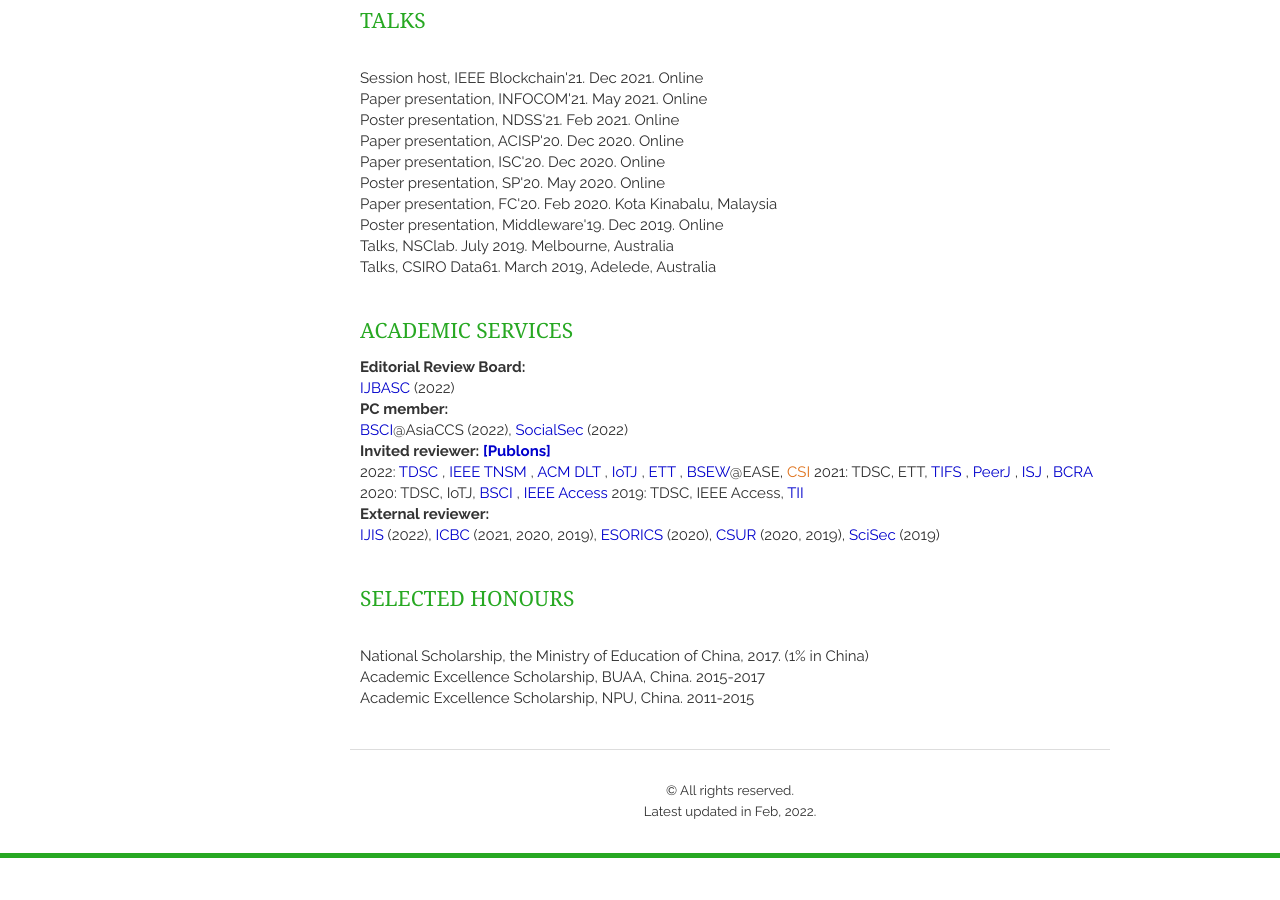
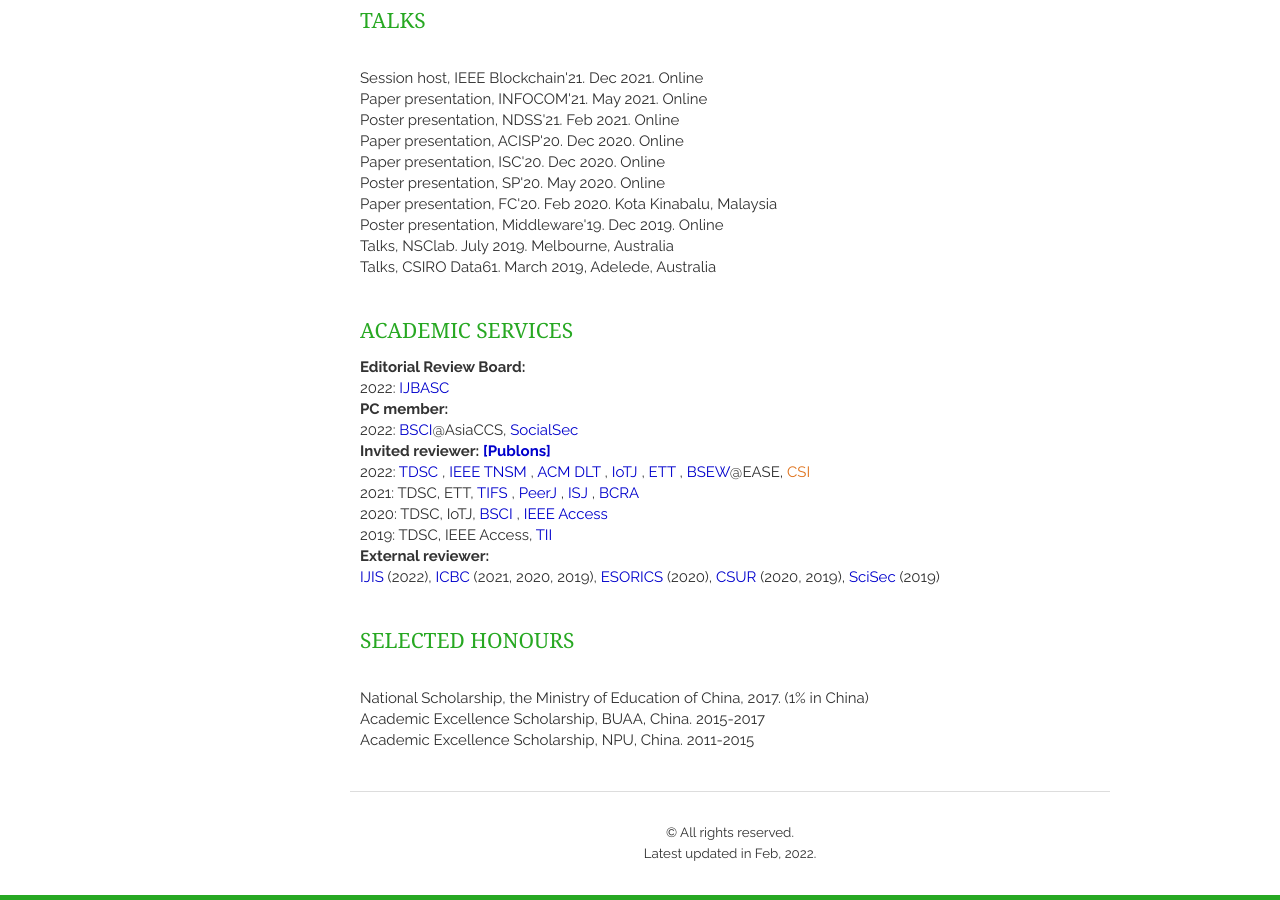
Before and after one commit to AaronWang-git/qinwang-git.github.io, a Jekyll site: the page built from index.html, in a window 1280 px wide and 900 px high, scrolled down 1741 px. Built offline with Jekyll 4.4.1, drawn with Linux system fonts in a browser that asks for light colours; nearby versions of some CDN libraries; a script that is not in the unit is left out; the list of posts is cut into pages by our own code; before the commit the page ends 2599 px from its top, so only the background shows below that.

Commit message:
Update service.html

```diff
--- a/_includes/service.html
+++ b/_includes/service.html
@@ -23,12 +23,14 @@
     <article>
 
     <p><strong> Editorial Review Board:</strong>
-    <br><a href="https://www.igi-global.com/journal/international-journal-blockchain-applications-secure/290373" target="_blank"> IJBASC </a></strong> (2022)
+    <br>
+        2022: <a href="https://www.igi-global.com/journal/international-journal-blockchain-applications-secure/290373" target="_blank"> IJBASC </a></strong>
     </p>
 
     <p><strong> PC member:</strong>
-    <br><a href="http://www.cloud-conf.net/bsci/2022/#program/" target="_blank"> BSCI</a></strong>@AsiaCCS (2022),
-    <a href="https://socialsec2022.xidian.edu.cn/" target="_blank"> SocialSec </a></strong> (2022)
+    <br>
+       2022: <a href="http://www.cloud-conf.net/bsci/2022/#program/" target="_blank"> BSCI</a></strong>@AsiaCCS,
+             <a href="https://socialsec2022.xidian.edu.cn/" target="_blank"> SocialSec </a></strong>
     </p>
 
     <p><strong> Invited reviewer:  <a href="https://publons.com/researcher/3020700/qin-wang/peer-review/" target="_blank"> [Publons] </a></strong>
@@ -40,12 +42,15 @@
               <a href="https://onlinelibrary.wiley.com/journal/21613915" target="_blank"> ETT </a></strong>,
               <a href="https://conf.researchr.org/home/ease-2022/bsews-2022#Call-for-Papers" target="_blank"> BSEW</a></strong>@EASE,
               <a href="" target="_blank"> CSI </a></strong>
+    <br>
         2021: TDSC, ETT, <a href="https://ieeexplore.ieee.org/xpl/RecentIssue.jsp?punumber=10206" target="_blank"> TIFS </a></strong>,
               <a href="https://peerj.com/computer-science/" target="_blank"> PeerJ </a></strong>,
               <a href="https://ieeexplore.ieee.org/xpl/RecentIssue.jsp?punumber=4267003" target="_blank"> ISJ </a></strong>,
               <a href="https://www.journals.elsevier.com/blockchain-research-and-applications" target="_blank"> BCRA </a></strong>
+    <br>
         2020: TDSC, IoTJ, <a href="http://www.cloud-conf.net/bsci/2021/submission.html" target="_blank"> BSCI </a></strong>,
               <a href="https://www.journals.elsevier.com/computer-standards-and-interfaces" target="_blank"> IEEE Access </a></strong>
+    <br>
         2019: TDSC, IEEE Access, <a href="https://ieeexplore.ieee.org/xpl/RecentIssue.jsp?punumber=9424" target="_blank"> TII </a></strong>
     </p>
 
```
